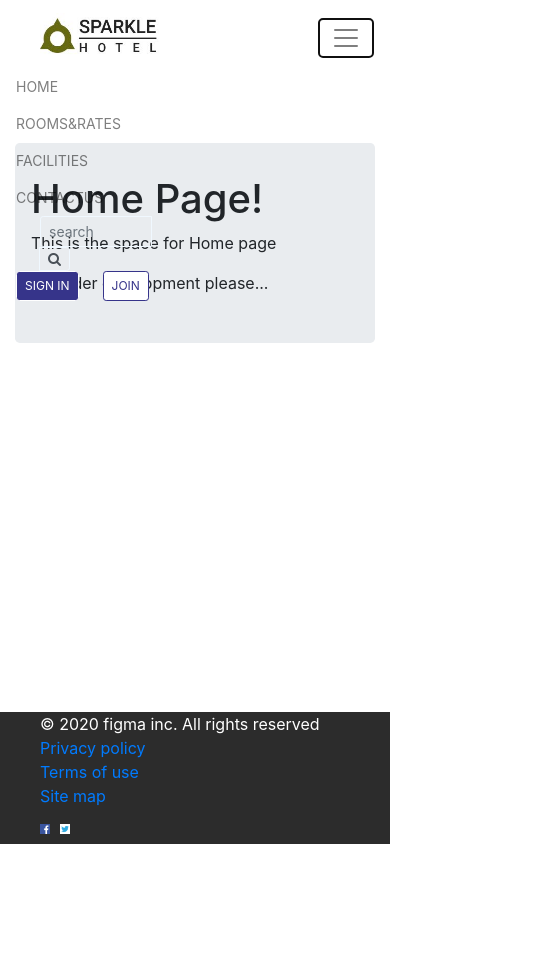
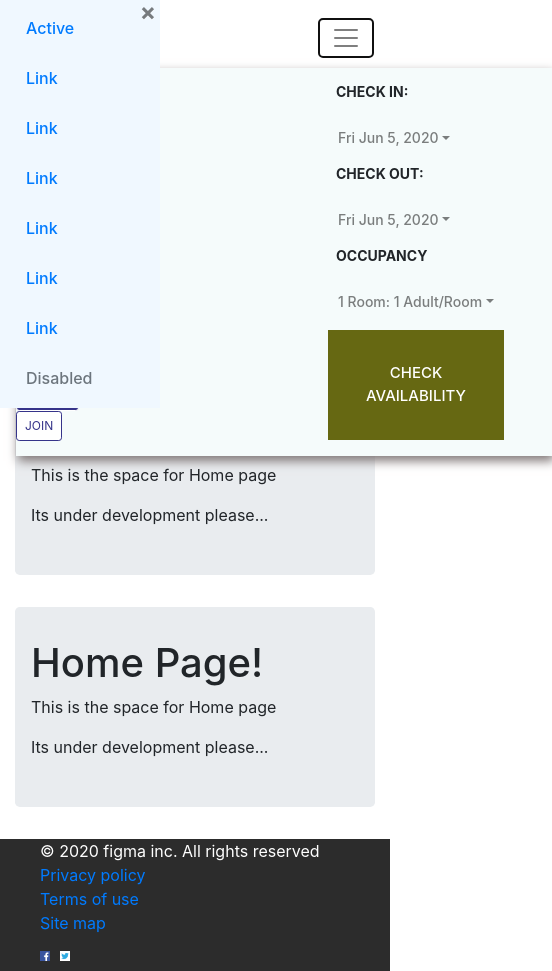
Before and after one commit to zurri-org/Zurri-Frontend, a React (Create React App) app: page / in a window 390 px wide. Both pictures are taken after a click on the button 346 px from the left and 63 px from the top of the page. Shown: the whole page, 552 px wide, since content can reach past the window. Before the commit the page ends 844 px from the top, so only its background shows below. Built offline with nearby package versions, Linux system fonts and the light colour scheme.

Commit message:
fixed small screen nav-bars

```diff
--- a/public/index.html
+++ b/public/index.html
@@ -27,7 +27,7 @@
     -->
     <title>Zurri</title>
   </head>
-  <body>
+  <body class="d-flex flex-column min-vh-100">
     <noscript>You need to enable JavaScript to run this app.</noscript>
     <div id="root"></div>
     <!--
--- a/src/App.js
+++ b/src/App.js
@@ -8,7 +8,9 @@ const App = () => {
   return (
     <Provider store={store}>
       <ConnectedRouter history={history}>
-        <MainApp/>
+        <div className="main-app">
+          <MainApp/>
+        </div>
       </ConnectedRouter>
     </Provider>
   );
--- a/src/assets/css/styles.css
+++ b/src/assets/css/styles.css
@@ -5,9 +5,6 @@ li {
 }
 footer {
     background-color: #2c2c2c;
-    position: absolute;
-    bottom: -0;
-    width: 100%;
     overflow: hidden;
     color: white
 }
@@ -127,3 +124,64 @@ img {
     background-color: #666812;
     border-color: #666812;
 }
+@media (max-width: 992px) {
+    .navbar-collapse {
+        background-color: #f5fbfb;
+        box-shadow: 2px 5px 10px #807777;
+        display: flex;
+        justify-content: center;
+    }
+    .navbar-collapse> .navbar-nav {
+        margin-left: 0px !important;
+    }
+    .nav-link {
+        font-weight: 500;
+        margin: 10px;
+    }
+    .btn-holder {
+        margin-top: 15px;
+        margin-bottom: 15px;
+    }
+    .nav-bar-custom> .form-inline {
+        margin-top: 15px;
+        margin-left: 0px !important;
+    }
+    .other-links {
+        margin-left: 10rem !important;
+    }
+    .search-input {
+        border: 1px solid #c5bdbd;
+    }
+    .input-icon-custom {
+        border-color: #c5bdbd;
+        background: #c5bdbd;
+    }
+    .btn-nav {
+        font-size: 15px;
+        font-weight: 500;
+        height: 13vh;
+        width: 11rem;
+        border-radius: 0px;
+        background-color: #666812;
+        border-color: #666812;
+        margin-left: 0px !important;
+    }
+    .btn-nav:hover {
+        background-color: #666812;
+        border-color: black;
+    }
+
+}
+
+/* -----------sideBar css----------- */
+
+.side-custom-bar> .nav {
+    width: 10em;
+    background-color: aliceblue;
+    position: absolute;
+    z-index: 99;
+    display: block;
+}
+.side-custom-bar> .nav> .close {
+    background-color: transparent;
+}
--- a/src/components/index.js
+++ b/src/components/index.js
@@ -6,6 +6,7 @@ import AppNavBar from "./static/NavBar/appNavBar";
 import Footer from "./static/Footer";
 import Rooms from "./views/rooms&rates";
 import CountactUs from "./views/contactus";
+import SideBar from "./static/sideMenu";
 const HomePage = lazy(() => import("./views/homepage"));
 const Facilities = lazy(() => import("./views/facilities"));
 
@@ -13,6 +14,7 @@ class MainApp extends Component {
     render() {
         return (
             <>
+                <SideBar />
                 <AppHeader />
                 <AppNavBar />
                 <Suspense fallback={
--- a/src/components/static/Footer/index.js
+++ b/src/components/static/Footer/index.js
@@ -5,7 +5,7 @@ import Tlogo from '../../../assets/img/twitter.png';
 class Footer extends Component{
   render(){
     return(
-      <footer>
+      <footer className="mt-auto">
         <div>
           <ul>
             <li>&#169; 2020 figma inc. All rights reserved</li>
--- a/src/components/static/NavBar/index.js
+++ b/src/components/static/NavBar/index.js
@@ -6,7 +6,9 @@ import {
   Form,
   FormControl,
   Image,
-  Button
+  Button,
+  NavItem,
+  NavDropdown
 } from "react-bootstrap";
 import imageLogo from "../../../assets/img/logo.JPG";
 
@@ -60,6 +62,58 @@ const AppHeader = () => {
                   </Button>
                 </div>
               </Nav>
+            <div className="other-links d-block d-lg-none">
+              <Nav className="ml-auto mr-4 nav-bar-custom font-14">
+
+                  <h5 className="font-14 font-weight-bold header ml-2">CHECK IN:</h5>
+                  <NavDropdown title="Fri Jun 5, 2020" id="collasible-nav-dropdown">
+                    <NavDropdown.Item href="#">Action</NavDropdown.Item>
+                    <NavDropdown.Item href="#">
+                      Another action
+                  </NavDropdown.Item>
+                    <NavDropdown.Item href="#">
+                      Something
+                  </NavDropdown.Item>
+                    <NavDropdown.Divider />
+                    <NavDropdown.Item href="#">
+                      Separated link
+                  </NavDropdown.Item>
+                  </NavDropdown>
+
+                <h5 className="font-14 font-weight-bold header ml-2">CHECK OUT:</h5>
+                <NavDropdown title="Fri Jun 5, 2020" id="collasible-nav-dropdown">
+                  <NavDropdown.Item href="#">Action</NavDropdown.Item>
+                  <NavDropdown.Item href="#">
+                    Another action
+                  </NavDropdown.Item>
+                  <NavDropdown.Item href="#">
+                    Something
+                  </NavDropdown.Item>
+                  <NavDropdown.Divider />
+                  <NavDropdown.Item href="#">
+                    Separated link
+                  </NavDropdown.Item>
+                </NavDropdown>
+
+                <h5 className="font-14 font-weight-bold header ml-2">OCCUPANCY</h5>
+                <NavDropdown title="1 Room: 1 Adult/Room" id="collasible-nav-dropdown">
+                  <NavDropdown.Item href="#">Action</NavDropdown.Item>
+                  <NavDropdown.Item href="#">
+                    Another action
+                  </NavDropdown.Item>
+                  <NavDropdown.Item href="#">
+                    Something
+                  </NavDropdown.Item>
+                  <NavDropdown.Divider />
+                  <NavDropdown.Item href="#">
+                    Separated link
+                  </NavDropdown.Item>
+                </NavDropdown>
+                <NavItem>
+                  <Button size="lg" className="ml-4 mr-4 btn-nav" variant="primary">CHECK AVAILABILITY</Button>
+                </NavItem>
+              </Nav>
+            </div>
           </Navbar.Collapse>
         </Navbar>
       </>
--- /dev/null
+++ b/src/components/static/sideMenu/index.js
@@ -0,0 +1,27 @@
+import React, { useState } from "react";
+import { Nav, Button } from "react-bootstrap";
+
+const SideBar = () => {
+    const [toggleClass, settoggleClass] = useState("");
+    return (
+        <div className="d-block d-lg-none side-custom-bar">
+            <Nav defaultActiveKey="/home" className={toggleClass}>
+                <Button className="close mr-1" onClick={()=>settoggleClass("d-none")} aria-label="Close">
+                    <span aria-hidden="true">&times;</span>
+                </Button>
+                <Nav.Link className="mt-2" href="/home">Active</Nav.Link>
+                <Nav.Link eventKey="link-1">Link</Nav.Link>
+                <Nav.Link eventKey="link-2">Link</Nav.Link>
+                <Nav.Link eventKey="link-1">Link</Nav.Link>
+                <Nav.Link eventKey="link-2">Link</Nav.Link>
+                <Nav.Link eventKey="link-1">Link</Nav.Link>
+                <Nav.Link eventKey="link-2">Link</Nav.Link>
+                <Nav.Link eventKey="disabled" disabled>
+                    Disabled
+                </Nav.Link>
+            </Nav>
+        </div>
+    )
+}
+
+export default SideBar;
--- a/src/components/views/homepage/index.js
+++ b/src/components/views/homepage/index.js
@@ -9,6 +9,16 @@ const HomePage = () => {
                 <p>This is the space for Home page</p>
                 <p>Its under development please...</p>
             </Jumbotron>
+            <Jumbotron>
+                <h1>Home Page!</h1>
+                <p>This is the space for Home page</p>
+                <p>Its under development please...</p>
+            </Jumbotron>
+            <Jumbotron>
+                <h1>Home Page!</h1>
+                <p>This is the space for Home page</p>
+                <p>Its under development please...</p>
+            </Jumbotron>
         </Container>
     )
 }
```
Lines whose indentation alone changed are shown as unchanged.
